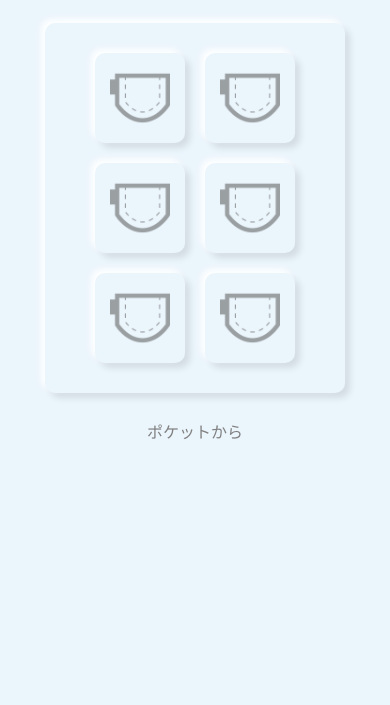
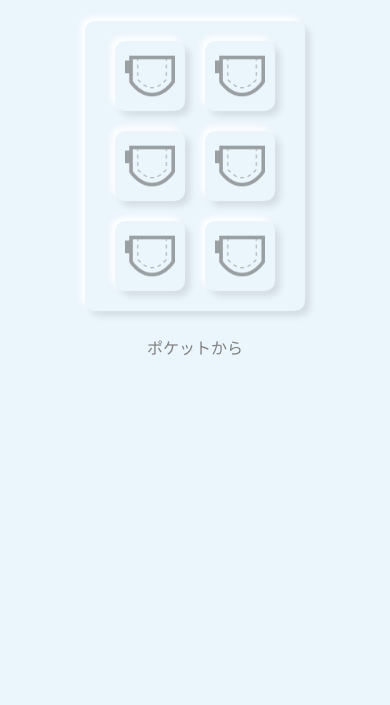
Before and after one commit to enjunior0221/kyun, a plain HTML site: page index.html in a window 390 px wide. Shown: the part 52-757 px from the top of the page. Drawn offline with nearby package versions, Linux system fonts and the light colour scheme.

Commit message:
Add files via upload

```diff
--- a/style.css
+++ b/style.css
@@ -46,7 +46,7 @@ ul {
   -ms-flex-wrap: wrap;
       flex-wrap: wrap;
   border-radius: 10px;
-  padding: 20px;
+  padding: 10px;
   width: 240px;
   background: #ebf5fc;
   -webkit-box-shadow: -2px -2px 5px white, 3px 3px 5px rgba(0, 0, 0, 0.1);
@@ -184,10 +184,10 @@ ul li label .icon-box .fa {
 
 @media (max-width:1000px) {
   .container {
-    min-height:50vh;
+    min-height:40vh;
   }
   ul {
-    width: 300px;
+    width: 220px;
     -webkit-box-shadow: -4px -4px 7px white, 5px 5px 7px rgba(0, 0, 0, 0.1);
     box-shadow: -4px -4px 7px white, 5px 5px 7px rgba(0, 0, 0, 0.1);
   }
@@ -202,13 +202,13 @@ ul li label .icon-box .fa {
   }
 
   ul li label .icon-box {
-    width: 90px;
-    height: 90px;
+    width: 70px;
+    height: 70px;
     -webkit-box-shadow: -4px -4px 7px white, 5px 5px 7px rgba(0, 0, 0, 0.1);
             box-shadow: -4px -4px 7px white, 5px 5px 7px rgba(0, 0, 0, 0.1);
   }
   .poc {
-    width:60px;
-    height:60px;
+    width:50px;
+    height:50px;
   }
 }
```
